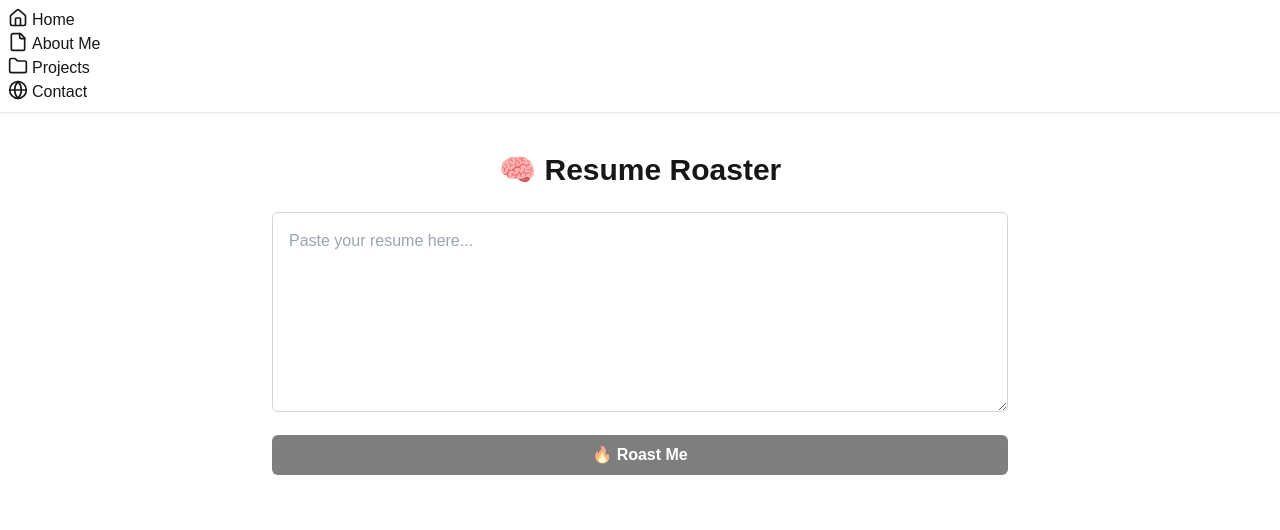
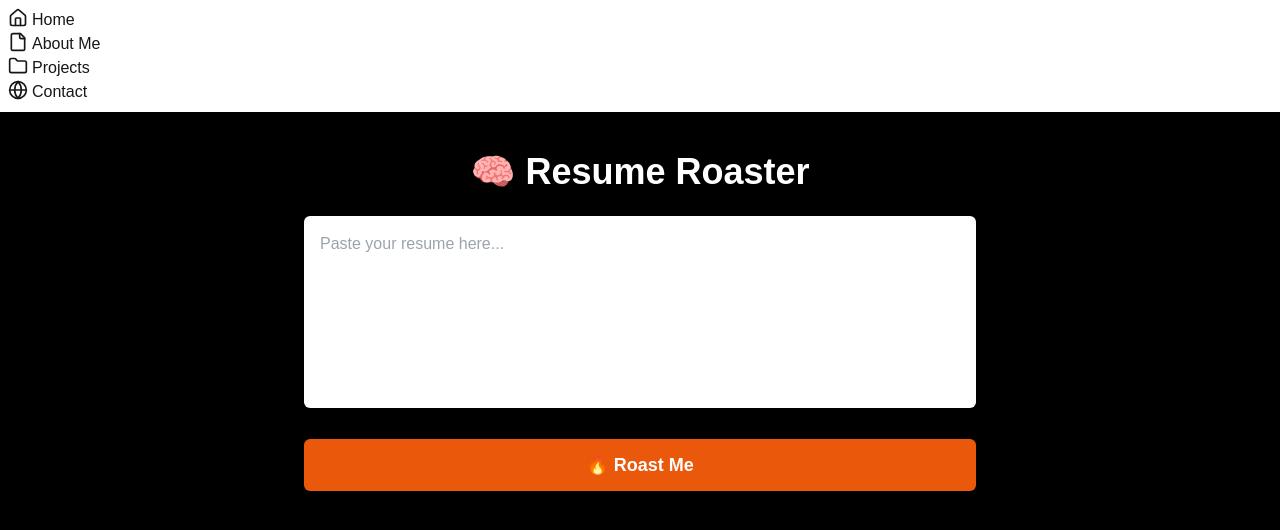
Before and after one commit to toanle0/toanle1-site, a Next.js app: page /resume-roaster in a window 1280 px wide. Shown: the top 530 px of the page. Built offline with nearby package versions, Linux system fonts and the light colour scheme.

Commit message:
added rate limii 2t

```diff
--- a/src/app/resume-roaster/page.tsx
+++ b/src/app/resume-roaster/page.tsx
@@ -1,52 +1,55 @@
-'use client';
+"use client";
 
-import { useState } from 'react';
+import { useState } from "react";
 
 export default function ResumeRoaster() {
-  const [input, setInput] = useState('');
-  const [roast, setRoast] = useState('');
-  const [loading, setLoading] = useState(false);
+  const [input, setInput] = useState("");
+  const [roast, setRoast] = useState("");
 
   const handleRoast = async () => {
-    setLoading(true);
-    try {
-      const res = await fetch('/api/roast', {
-        method: 'POST',
-        headers: { 'Content-Type': 'application/json' },
+    if (!input.trim()) {
+      setRoast("⚠️ Please enter a resume to roast.");
+      return;
+    }
+
+    const res = await fetch("/api/roast", {
+      method: "POST",
+      headers: { "Content-Type": "application/json" },
       body: JSON.stringify({ resume: input }),
     });
+
     const data = await res.json();
-      setRoast(data.result || 'No response');
-    } catch (err) {
-      setRoast('Something went wrong. Try again.');
-    } finally {
-      setLoading(false);
-    }
+    setRoast(data.output || "❌ Failed to roast.");
   };
 
   return (
-    <main className="max-w-3xl mx-auto px-4 py-10">
-      <h1 className="text-3xl font-bold mb-6 text-center">🧠 Resume Roaster</h1>
+    <main className="min-h-screen bg-black text-white px-4 py-10">
+      <h1 className="text-4xl font-bold text-center mb-6">
+        🧠 Resume Roaster
+      </h1>
+
+      <div className="max-w-2xl mx-auto space-y-6">
         <textarea
-        className="w-full p-4 border border-gray-300 rounded-md mb-4 min-h-[200px]"
+          className="w-full h-48 p-4 text-black rounded-md bg-white resize-none shadow"
           placeholder="Paste your resume here..."
           value={input}
           onChange={(e) => setInput(e.target.value)}
         />
+
         <button
           onClick={handleRoast}
-        disabled={loading || !input}
-        className="w-full bg-black text-white font-semibold py-2 rounded-md hover:bg-gray-800 disabled:opacity-50"
+          className="w-full py-3 text-lg font-semibold bg-orange-600 hover:bg-orange-700 text-white rounded-md shadow transition"
         >
-        {loading ? 'Roasting...' : '🔥 Roast Me'}
+          🔥 Roast Me
         </button>
 
         {roast && (
-        <div className="mt-8 p-4 bg-gray-100 border border-gray-300 rounded-md whitespace-pre-wrap">
-          <h2 className="text-xl font-semibold mb-2">💀 Roast Results</h2>
+          <div className="bg-gray-900 text-gray-100 p-6 rounded-lg shadow-md transition duration-300 whitespace-pre-wrap">
+            <h2 className="text-xl font-semibold mb-3">💀 Roast Results</h2>
             <p>{roast}</p>
           </div>
         )}
+      </div>
     </main>
   );
 }
```
Lines whose indentation alone changed are shown as unchanged.
